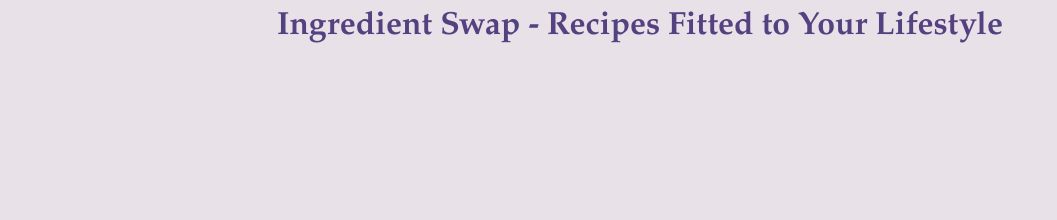
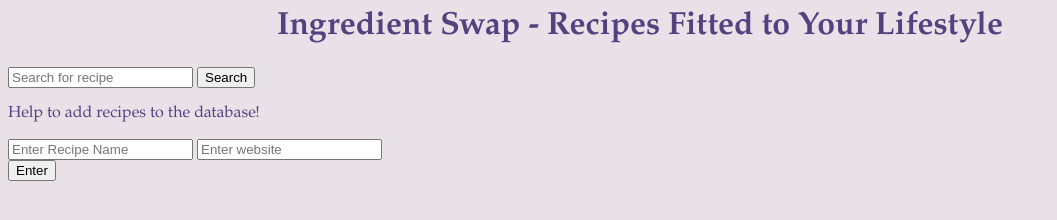
Before and after one commit to murphydinnerparty/recipe-swap, a website: page index.html in a window 1280 px wide. Shown: the whole page, without its empty margins (0-1057 px from the left). Drawn offline with Linux system fonts and the light colour scheme; no server answers.

Commit message:
May 14 2023 Added forms for searching for recipe and add recipe name and website.

```diff
--- a/index.html
+++ b/index.html
@@ -9,12 +9,23 @@
                 <h1 align="center">Ingredient Swap - Recipes Fitted to Your Lifestyle</h1>
             </header>
             <main>
+                <form>
+                    <input type = "text" placeholder="Search for recipe">
+                    <input type="submit" value="Search">
+                </form>
                 <div id="Recipe 1"></div>
                 <div id="Recipe 2"></div>
                 <div id="Recipe 3"></div>
                 <div id="Recipe 4"></div>
                 <div id="Recipe 5"></div>
                 <div id="Recipe 6"></div>
+                <p>Help to add recipes to the database!</p>
+                <form>
+                    <input type = "text" placeholder = "Enter Recipe Name">
+                    <input type = "text" placeholder = "Enter website">
+                    <br>
+                    <input type = "submit" value="Enter">
+                </form>
             </main>
             <footer>
 
```
